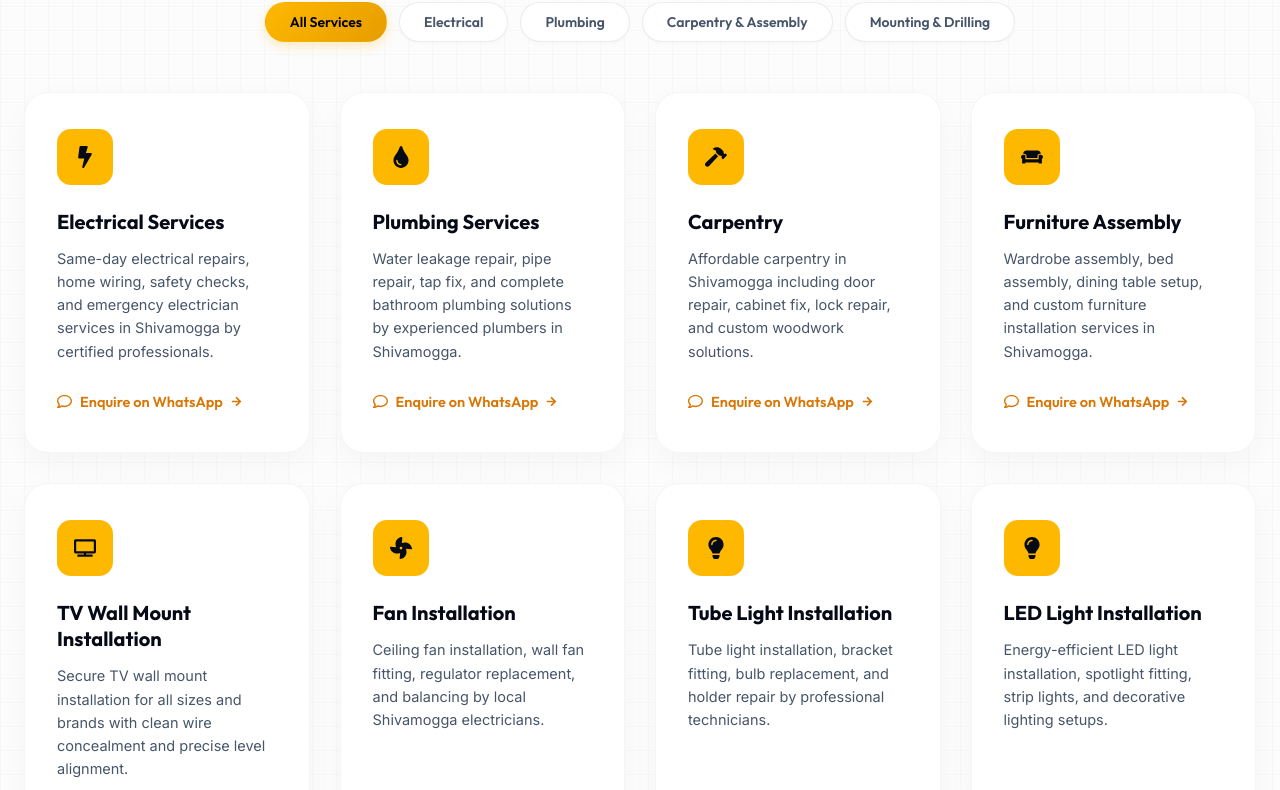
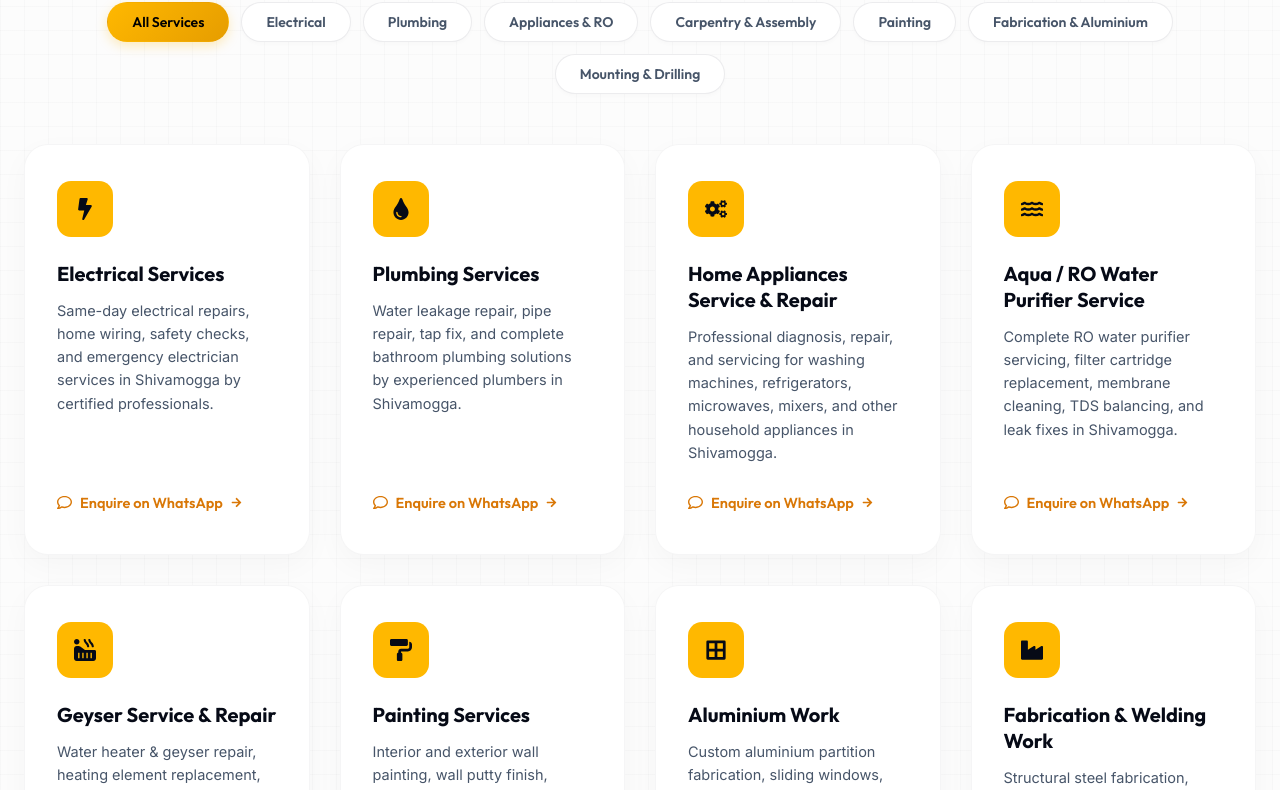
Before and after one commit to Austin7Dsilva/quickfixservices, a React (Vite) app: page / in a window 1280 px wide. Shown: the part 1569-2359 px from the top of the page. Built offline with nearby package versions, Linux system fonts and the light colour scheme.

Commit message:
add new services

```diff
--- a/index.html
+++ b/index.html
@@ -16,7 +16,7 @@
         />
         <meta
             name="keywords"
-            content="electrician in shivamogga, electrician near me, emergency electrician shivamogga, electrical services shivamogga, plumber in shivamogga, plumber near me, carpenter in shivamogga, carpenter near me, home repair services shivamogga, tv wall mount installation shivamogga, furniture assembly shivamogga, handyman shivamogga, quick fix services, fan installation shivamogga, tap repair shivamogga, pipe leakage repair"
+            content="electrician in shivamogga, plumber in shivamogga, carpenter in shivamogga, aluminium work shivamogga, painting services shivamogga, home appliances repair shivamogga, aqua service shivamogga, ro water purifier service shivamogga, geyser service shivamogga, fabrication work shivamogga, welding service shivamogga, tv wall mount installation shivamogga, furniture assembly shivamogga, handyman shivamogga, quick fix services"
         />
         <meta name="author" content="Quick Fix Services" />
         <meta
@@ -45,7 +45,7 @@
         />
         <meta
             property="og:description"
-            content="Premium same-day electrician, plumber, and carpenter services in Shivamogga. 3-Month Workmanship Guarantee. Affordable home repairs. Call +91 8095867649 today!"
+            content="Premium same-day electrician, plumber, carpenter, appliances repair, painting, and fabrication services in Shivamogga. 3-Month Guarantee. Call +91 8095867649!"
         />
         <meta
             property="og:image"
@@ -63,7 +63,7 @@
         />
         <meta
             property="twitter:description"
-            content="Professional same-day electrical, plumbing, carpentry, and wall drilling services in Shivamogga. 3-Month guarantee on workmanship."
+            content="Professional same-day electrical, plumbing, appliances repair, painting, aluminium work, and fabrication in Shivamogga. 3-Month guarantee."
         />
         <meta
             property="twitter:image"
@@ -319,6 +319,38 @@
                         "description": "Custom woodwork, door repair, latch replacement, wardrobe and bed furniture assembly, and furniture installation by skilled local carpenters in Shivamogga."
                     },
                     {
+                        "@type": "Service",
+                        "@id": "https://quickfixservices.co.in/#service-appliances",
+                        "name": "Home Appliances & Aqua RO Service in Shivamogga",
+                        "provider": {
+                            "@id": "https://quickfixservices.co.in/#business"
+                        },
+                        "serviceType": "Appliance Repair, Geyser Repair, RO Water Purifier Service",
+                        "areaServed": [
+                            {
+                                "@type": "AdministrativeArea",
+                                "name": "Shivamogga"
+                            }
+                        ],
+                        "description": "Expert repair and servicing for washing machines, refrigerators, microwaves, geysers, and Aqua RO water purifier filter replacements in Shivamogga."
+                    },
+                    {
+                        "@type": "Service",
+                        "@id": "https://quickfixservices.co.in/#service-painting-fabrication",
+                        "name": "Painting, Aluminium Work & Fabrication in Shivamogga",
+                        "provider": {
+                            "@id": "https://quickfixservices.co.in/#business"
+                        },
+                        "serviceType": "Wall Painting, Aluminium Partitions, Metal Fabrication, Welding",
+                        "areaServed": [
+                            {
+                                "@type": "AdministrativeArea",
+                                "name": "Shivamogga"
+                            }
+                        ],
+                        "description": "Interior and exterior wall painting, waterproof coating, custom aluminium partitions and sliding windows, iron safety grills, gates, and welding repairs in Shivamogga."
+                    },
+                    {
                         "@type": "BreadcrumbList",
                         "@id": "https://quickfixservices.co.in/#breadcrumbs",
                         "itemListElement": [
--- a/src/components/Footer.jsx
+++ b/src/components/Footer.jsx
@@ -169,7 +169,7 @@ export default function Footer({ isBillingView }) {
                                         handleScrollClick(e, "services")
                                     }
                                 >
-                                    Electrical Services
+                                    Electrical & Lighting
                                 </a>
                             </li>
                             <li>
@@ -179,7 +179,7 @@ export default function Footer({ isBillingView }) {
                                         handleScrollClick(e, "services")
                                     }
                                 >
-                                    Plumbing Services
+                                    Plumbing Solutions
                                 </a>
                             </li>
                             <li>
@@ -189,7 +189,7 @@ export default function Footer({ isBillingView }) {
                                         handleScrollClick(e, "services")
                                     }
                                 >
-                                    Carpentry Woodwork
+                                    Home Appliances & Geyser
                                 </a>
                             </li>
                             <li>
@@ -199,7 +199,7 @@ export default function Footer({ isBillingView }) {
                                         handleScrollClick(e, "services")
                                     }
                                 >
-                                    Furniture Assembly
+                                    Aqua / RO Service
                                 </a>
                             </li>
                             <li>
@@ -209,7 +209,7 @@ export default function Footer({ isBillingView }) {
                                         handleScrollClick(e, "services")
                                     }
                                 >
-                                    TV Wall Mounting
+                                    Painting & Waterproofing
                                 </a>
                             </li>
                             <li>
@@ -219,7 +219,7 @@ export default function Footer({ isBillingView }) {
                                         handleScrollClick(e, "services")
                                     }
                                 >
-                                    Appliances Installation
+                                    Aluminium Work & Fabrication
                                 </a>
                             </li>
                             <li>
@@ -229,7 +229,17 @@ export default function Footer({ isBillingView }) {
                                         handleScrollClick(e, "services")
                                     }
                                 >
-                                    General Handyman Fixes
+                                    Carpentry & Furniture
+                                </a>
+                            </li>
+                            <li>
+                                <a
+                                    href="#services"
+                                    onClick={(e) =>
+                                        handleScrollClick(e, "services")
+                                    }
+                                >
+                                    Mounting & Handyman
                                 </a>
                             </li>
                         </ul>
--- a/src/components/Hero.jsx
+++ b/src/components/Hero.jsx
@@ -59,7 +59,7 @@ export default function Hero() {
 
                     {/* Subheading */}
                     <p className="hero-subtitle">
-                        Get same-day service from our skilled local electrician, plumber, and carpenter in Shivamogga. From furniture assembly and TV wall mounting to pipe leakage and switch board repairs, we handle all your home maintenance needs efficiently.
+                        Get same-day service from our skilled local technicians in Shivamogga. From electrical, plumbing, and appliances repair to painting, aluminium work, fabrication, and carpentry, we handle all your home maintenance needs efficiently.
                     </p>
 
                     {/* Call to Actions */}
@@ -69,7 +69,7 @@ export default function Hero() {
                             target="_blank"
                             rel="noopener noreferrer"
                             className="btn-whatsapp-hero"
-                            aria-label="Book electrician, plumber, or carpenter in Shivamogga on WhatsApp"
+                            aria-label="Book electrician, plumber, appliances repair, or handyman in Shivamogga on WhatsApp"
                         >
                             <FaWhatsapp size={20} />
                             <span>Book on WhatsApp</span>
@@ -86,7 +86,7 @@ export default function Hero() {
                             href="#services"
                             onClick={handleScrollToServices}
                             className="btn-explore-hero"
-                            aria-label="Explore our full list of electrical, plumbing, and carpentry services"
+                            aria-label="Explore our full list of home repair and maintenance services"
                         >
                             <span>Explore Services</span>
                             <FaChevronDown size={14} />
--- a/src/components/Services.jsx
+++ b/src/components/Services.jsx
@@ -16,13 +16,21 @@ import {
     FaRegComment,
     FaArrowRight,
     FaWhatsapp,
+    FaPaintRoller,
+    FaWater,
+    FaCogs,
+    FaIndustry,
+    FaBorderAll,
 } from "react-icons/fa";
 
 const categories = [
     { id: "all", label: "All Services" },
     { id: "electrical", label: "Electrical" },
     { id: "plumbing", label: "Plumbing" },
+    { id: "appliances", label: "Appliances & RO" },
     { id: "carpentry", label: "Carpentry & Assembly" },
+    { id: "painting", label: "Painting" },
+    { id: "fabrication", label: "Fabrication & Aluminium" },
     { id: "mounting", label: "Mounting & Drilling" },
 ];
 
@@ -46,6 +54,66 @@ const services = [
             "Water leakage repair, pipe repair, tap fix, and complete bathroom plumbing solutions by experienced plumbers in Shivamogga.",
         message:
             "Hi, I want to book General Plumbing Services / Plumber in Shivamogga.",
+    },
+    {
+        id: "appliances-gen",
+        title: "Home Appliances Service & Repair",
+        category: "appliances",
+        icon: FaCogs,
+        description:
+            "Professional diagnosis, repair, and servicing for washing machines, refrigerators, microwaves, mixers, and other household appliances in Shivamogga.",
+        message:
+            "Hi, I want to book Home Appliances Service & Repair in Shivamogga.",
+    },
+    {
+        id: "aqua-service",
+        title: "Aqua / RO Water Purifier Service",
+        category: "appliances",
+        icon: FaWater,
+        description:
+            "Complete RO water purifier servicing, filter cartridge replacement, membrane cleaning, TDS balancing, and leak fixes in Shivamogga.",
+        message:
+            "Hi, I want to book Aqua / RO Water Purifier Service in Shivamogga.",
+    },
+    {
+        id: "geyser-service",
+        title: "Geyser Service & Repair",
+        category: "appliances",
+        icon: FaHotTub,
+        description:
+            "Water heater & geyser repair, heating element replacement, thermostat diagnostics, tank descaling, and new unit installations in Shivamogga.",
+        message:
+            "Hi, I want to book Geyser Service & Repair in Shivamogga.",
+    },
+    {
+        id: "painting-services",
+        title: "Painting Services",
+        category: "painting",
+        icon: FaPaintRoller,
+        description:
+            "Interior and exterior wall painting, wall putty finish, waterproof primer coatings, texture painting, and touch-up works in Shivamogga.",
+        message:
+            "Hi, I want to book Painting Services / Painter in Shivamogga.",
+    },
+    {
+        id: "aluminium-work",
+        title: "Aluminium Work",
+        category: "fabrication",
+        icon: FaBorderAll,
+        description:
+            "Custom aluminium partition fabrication, sliding windows, aluminium doors, section framing, and mosquito mesh installations in Shivamogga.",
+        message:
+            "Hi, I want to book Aluminium Work / Partition Services in Shivamogga.",
+    },
+    {
+        id: "fabrication-work",
+        title: "Fabrication & Welding Work",
+        category: "fabrication",
+        icon: FaIndustry,
+        description:
+            "Structural steel fabrication, safety grills, iron main gates, balcony railings, shed fabrication, and on-site welding repairs in Shivamogga.",
+        message:
+            "Hi, I want to book Fabrication & Welding Work in Shivamogga.",
     },
     {
         id: "carp-gen",
@@ -113,15 +181,6 @@ const services = [
             "Burnt switch board repair, loose wire tightening, new socket installation, and electrical safety diagnostics.",
         message:
             "Hi, I want to book Switch Board Repair / Socket Replacement in Shivamogga.",
-    },
-    {
-        id: "geyser-install",
-        title: "Geyser Installation",
-        category: "plumbing",
-        icon: FaHotTub,
-        description:
-            "Water heater/geyser installation or replacement in Shivamogga by expert technicians.",
-        message: "Hi, I want to book Geyser Installation in Shivamogga.",
     },
     {
         id: "bath-accessories",
```
Also changed, not shown: 4 other files (tests, documents, lock files or other folders).
